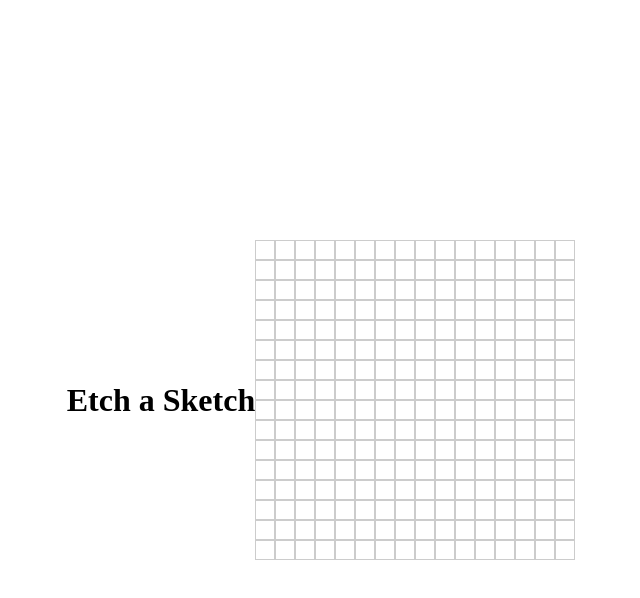
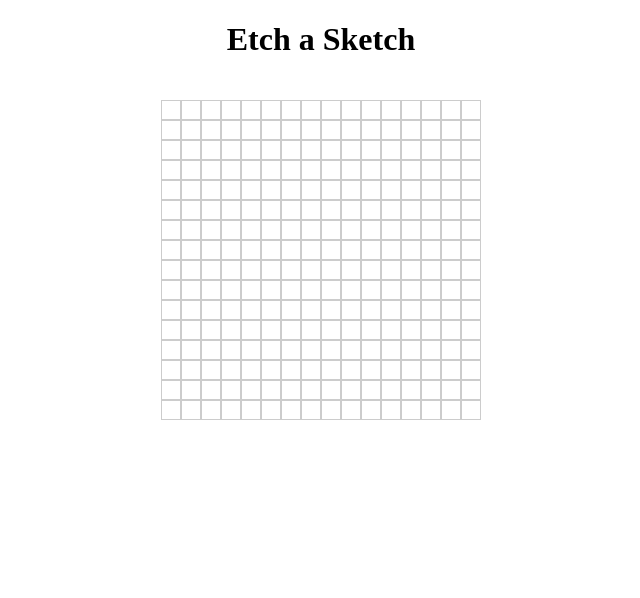
Before and after one commit to zyrobit/etch-a-sketch, a plain HTML site: page index.html in a window 1280 px wide. Shown: the whole page, without its empty margins (319-959 px from the left). Drawn offline with Linux system fonts and the light colour scheme.

Commit message:
Styled header element

```diff
--- a/style.css
+++ b/style.css
@@ -1,6 +1,6 @@
 body {
     display: flex;
-    justify-content: center;
+    flex-direction: column;
     align-items: center;
     height: 100vh;
     margin: 0;
@@ -19,3 +19,8 @@
     border: 1px solid #ccc;
     margin: 0;
 }
+
+
+header {
+    margin-bottom: 20px; /* Adjust the margin as needed */
+}
```
